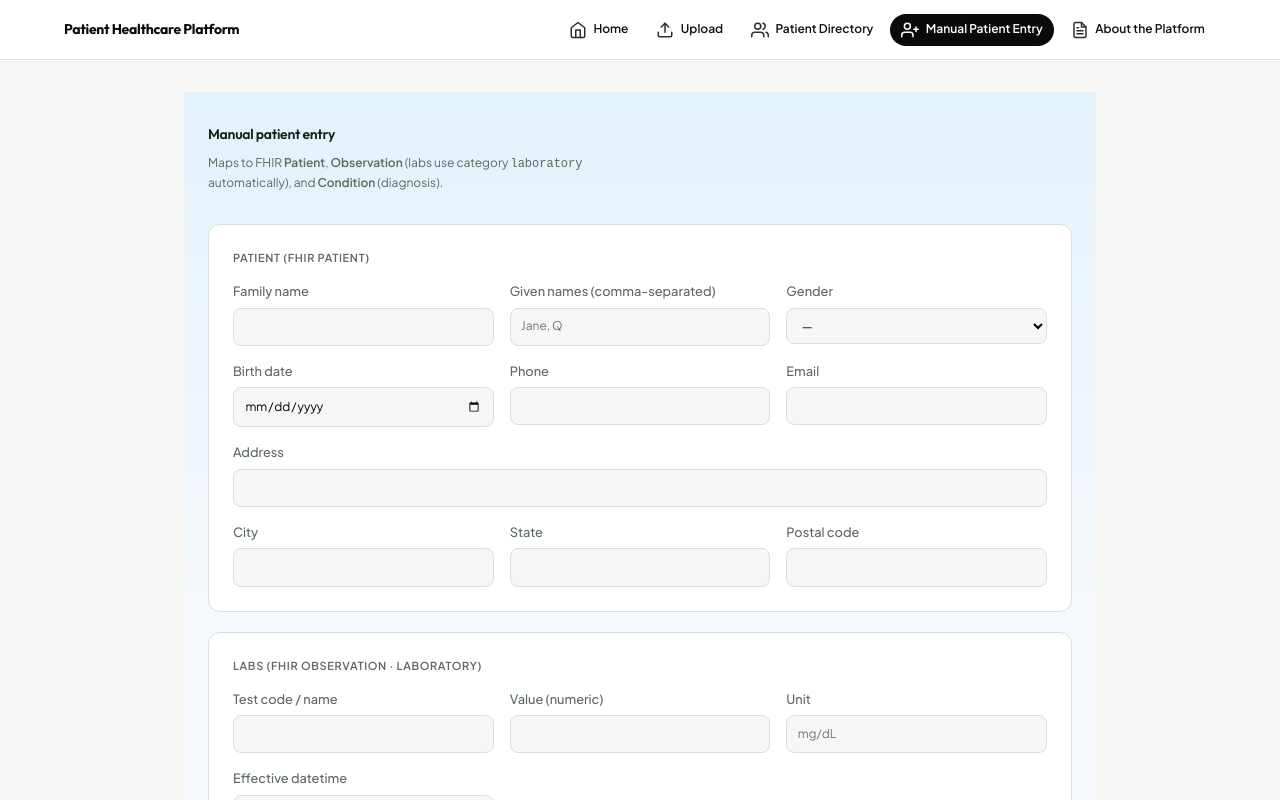
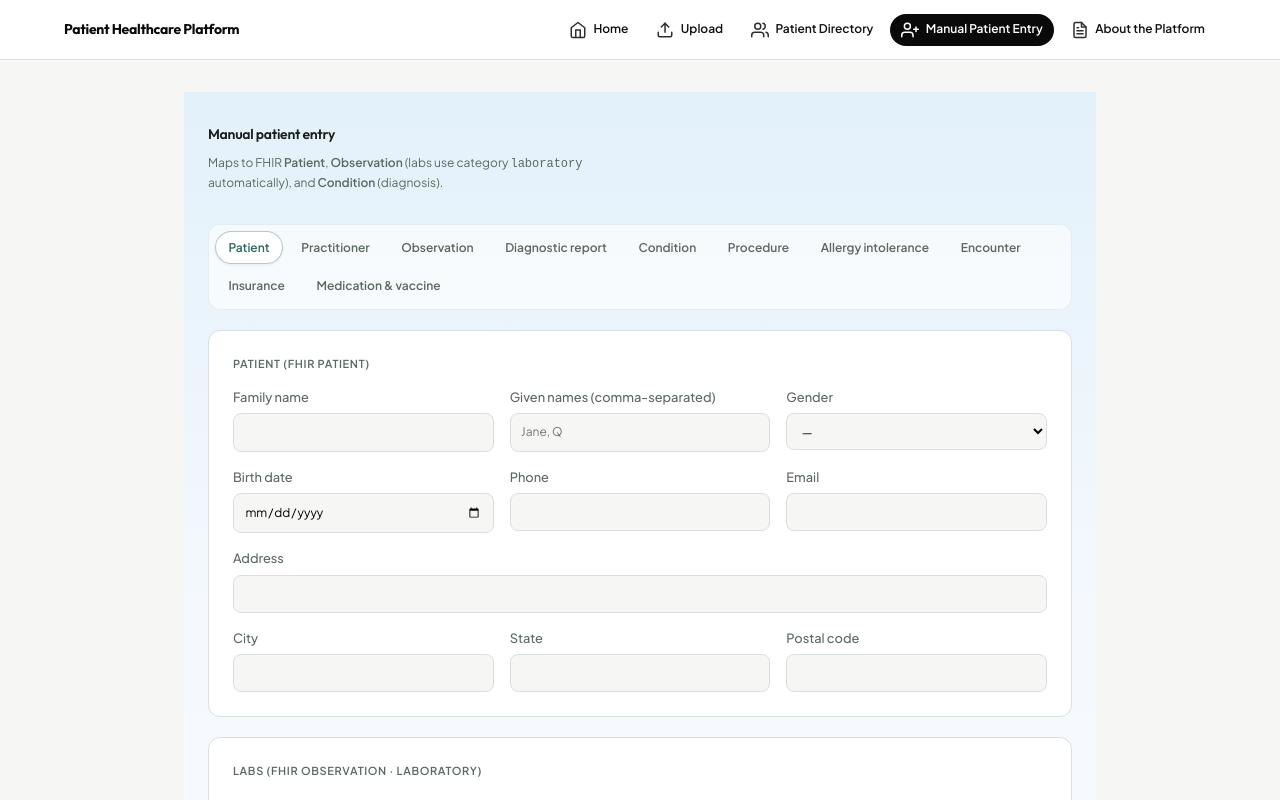
Before and after one commit to iHealthOfficial/iHealthPOC, a React (Vite) app in the folder apps/web/: page /patient in a window 1280 px wide. Shown: the top 800 px of the page. Built offline with nearby package versions, Linux system fonts and the light colour scheme; no server answers.

Commit message:
feat(web): patient entry main FHIR tab bar (chunk 3)
- Tablist for Patient through Medication & vaccine
- activeMainTab state; section visibility follows in chunk 4
- Minimal pe-main-tab styles; per-resource hovers in chunk 21

Made-with: Cursor

```diff
--- a/apps/web/src/index.css
+++ b/apps/web/src/index.css
@@ -583,6 +583,44 @@ h1 {
   width: 100%;
 }
 
+/* Manual patient entry — chunk 3: main resource tabs (hover tints in chunk 21) */
+.pe-main-tabs {
+  display: flex;
+  flex-wrap: wrap;
+  gap: 0.35rem;
+  margin: 0 0 1.25rem;
+  padding: 0.4rem;
+  background: rgba(255, 255, 255, 0.6);
+  border: 1px solid rgba(0, 0, 0, 0.06);
+  border-radius: 12px;
+}
+
+.pe-main-tab {
+  border: 1px solid transparent;
+  border-radius: 999px;
+  padding: 0.38rem 0.75rem;
+  font: inherit;
+  font-weight: 600;
+  font-size: var(--text-body-size);
+  color: var(--muted);
+  background: transparent;
+  cursor: pointer;
+  transition: background-color 0.15s ease, color 0.15s ease, border-color 0.15s ease;
+}
+
+.pe-main-tab:hover {
+  background: rgba(255, 255, 255, 0.95);
+  color: var(--text);
+  border-color: var(--border);
+}
+
+.pe-main-tab--active {
+  background: #fff;
+  color: var(--accent);
+  border-color: rgba(45, 106, 93, 0.35);
+  box-shadow: 0 1px 3px rgba(30, 80, 120, 0.08);
+}
+
 .home-section {
   padding: 2.5rem 1.5rem 3rem;
 }
--- a/apps/web/src/pages/PatientEntry.tsx
+++ b/apps/web/src/pages/PatientEntry.tsx
@@ -41,6 +41,22 @@ const emptyCond = (): CondRow => ({
   verificationStatus: "confirmed",
 });
 
+/** Main FHIR resource tabs (chunk 3: UI + state only; chunk 4 wires section visibility). */
+const MAIN_TABS = [
+  { id: "patient" as const, label: "Patient" },
+  { id: "practitioner" as const, label: "Practitioner" },
+  { id: "observation" as const, label: "Observation" },
+  { id: "diagnosticReport" as const, label: "Diagnostic report" },
+  { id: "condition" as const, label: "Condition" },
+  { id: "procedure" as const, label: "Procedure" },
+  { id: "allergy" as const, label: "Allergy intolerance" },
+  { id: "encounter" as const, label: "Encounter" },
+  { id: "insurance" as const, label: "Insurance" },
+  { id: "medication" as const, label: "Medication & vaccine" },
+];
+
+type MainTabId = (typeof MAIN_TABS)[number]["id"];
+
 export default function PatientEntry() {
   const [family, setFamily] = useState("");
   const [given, setGiven] = useState("");
@@ -60,6 +76,8 @@ export default function PatientEntry() {
   const [busy, setBusy] = useState(false);
   const [result, setResult] = useState<string | null>(null);
   const [error, setError] = useState<string | null>(null);
+
+  const [activeMainTab, setActiveMainTab] = useState<MainTabId>("patient");
 
   async function submit(e: React.FormEvent) {
     e.preventDefault();
@@ -150,6 +168,30 @@ export default function PatientEntry() {
           page.
         </div>
       )}
+
+      <div
+        className="pe-main-tabs"
+        role="tablist"
+        aria-label="FHIR resource sections"
+      >
+        {MAIN_TABS.map((tab) => {
+          const selected = activeMainTab === tab.id;
+          return (
+            <button
+              key={tab.id}
+              type="button"
+              role="tab"
+              aria-selected={selected}
+              id={`pe-tab-${tab.id}`}
+              tabIndex={selected ? 0 : -1}
+              className={["pe-main-tab", selected ? "pe-main-tab--active" : ""].filter(Boolean).join(" ")}
+              onClick={() => setActiveMainTab(tab.id)}
+            >
+              {tab.label}
+            </button>
+          );
+        })}
+      </div>
 
       <div className="card">
         <h2>Patient (FHIR Patient)</h2>
```
